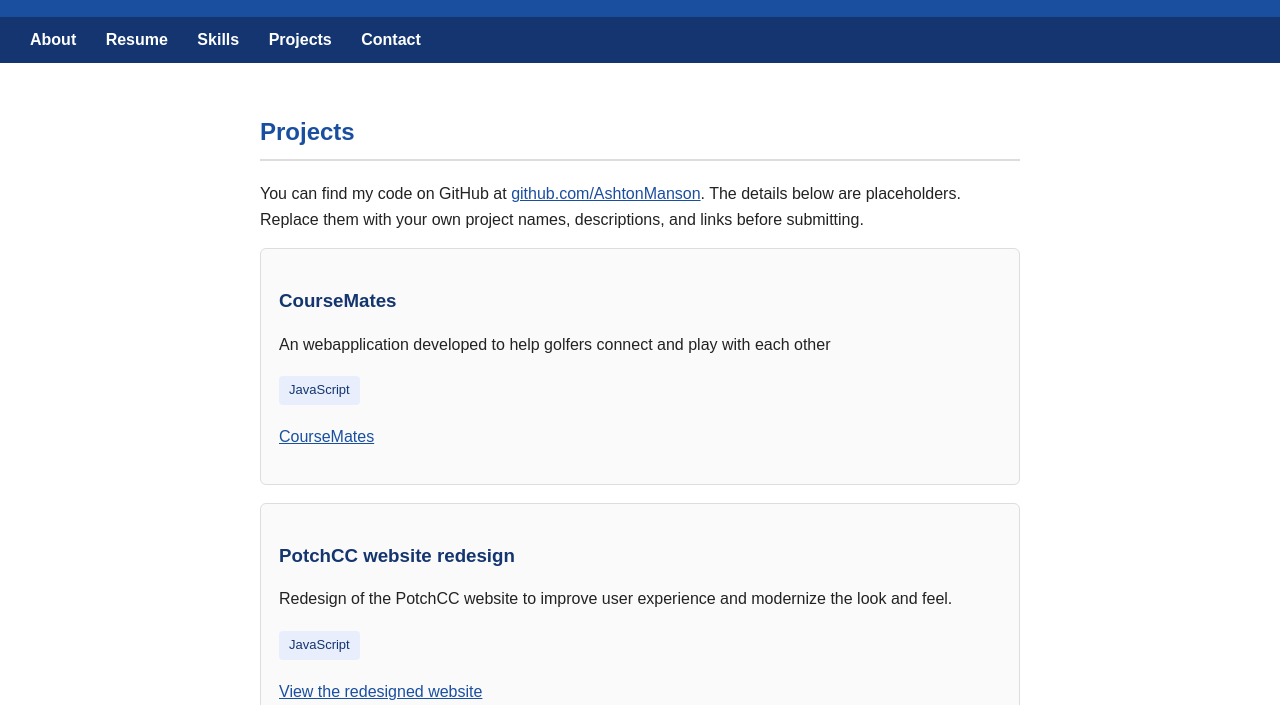
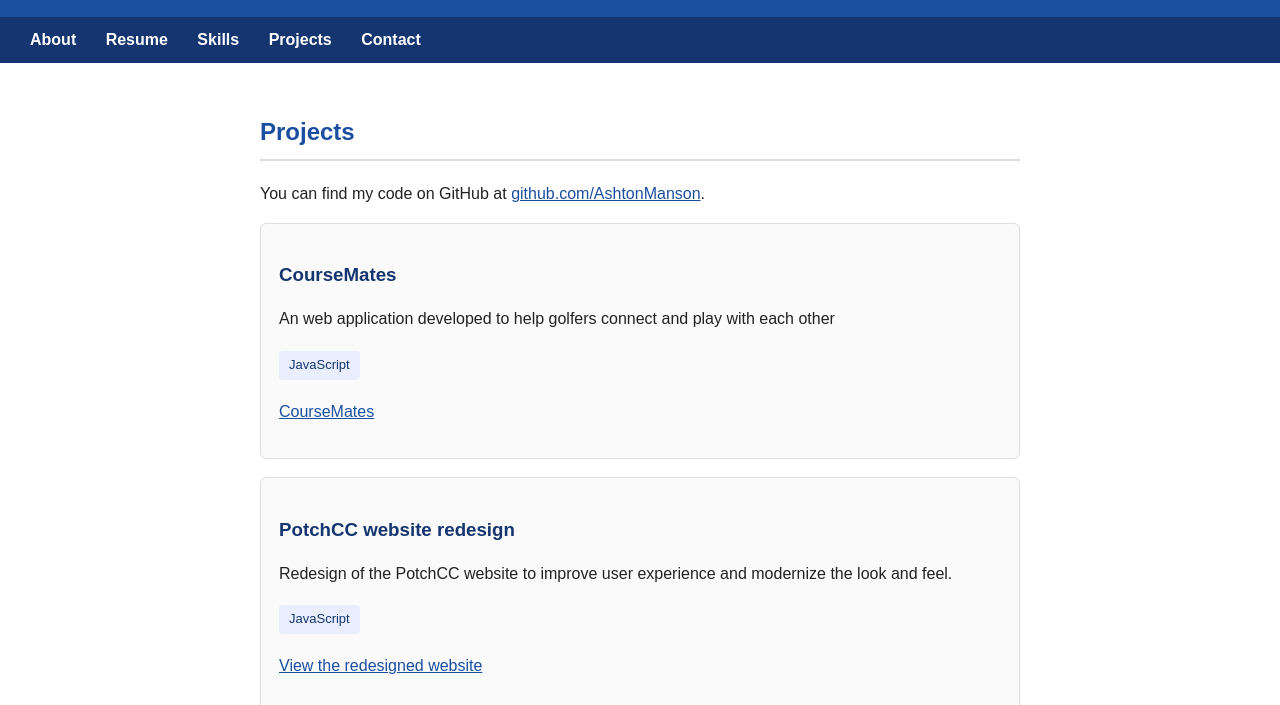
Before and after one commit to AshtonManson/CV, a plain HTML site: page projects.html in a window 1280 px wide. Shown: the part 95-800 px from the top of the page. Drawn offline with Linux system fonts and the light colour scheme.

Commit message:
minor updates

```diff
--- a/projects.html
+++ b/projects.html
@@ -26,17 +26,15 @@
   <p>
     You can find my code on GitHub at
     <a href="https://github.com/AshtonManson" target="_blank" rel="noopener">github.com/AshtonManson</a>.
-    The details below are placeholders. Replace them with your own project names,
-    descriptions, and links before submitting.
-  </p>
+    </p>
 
   <div class="card">
     <h3>CourseMates</h3>
-    <p>An webapplication developed to help golfers connect and play with each other</p>
+    <p>An web application developed to help golfers connect and play with each other</p>
     <p>
       <span class="tag">JavaScript</span>
     </p>
-    <p><a href="coursemates.co.za" target="_blank" rel="noopener">CourseMates</a></p>
+    <p><a href="https://www.coursemates.co.za" target="_blank" rel="noopener">CourseMates</a></p>
   </div>
 
   <div class="card">
```
